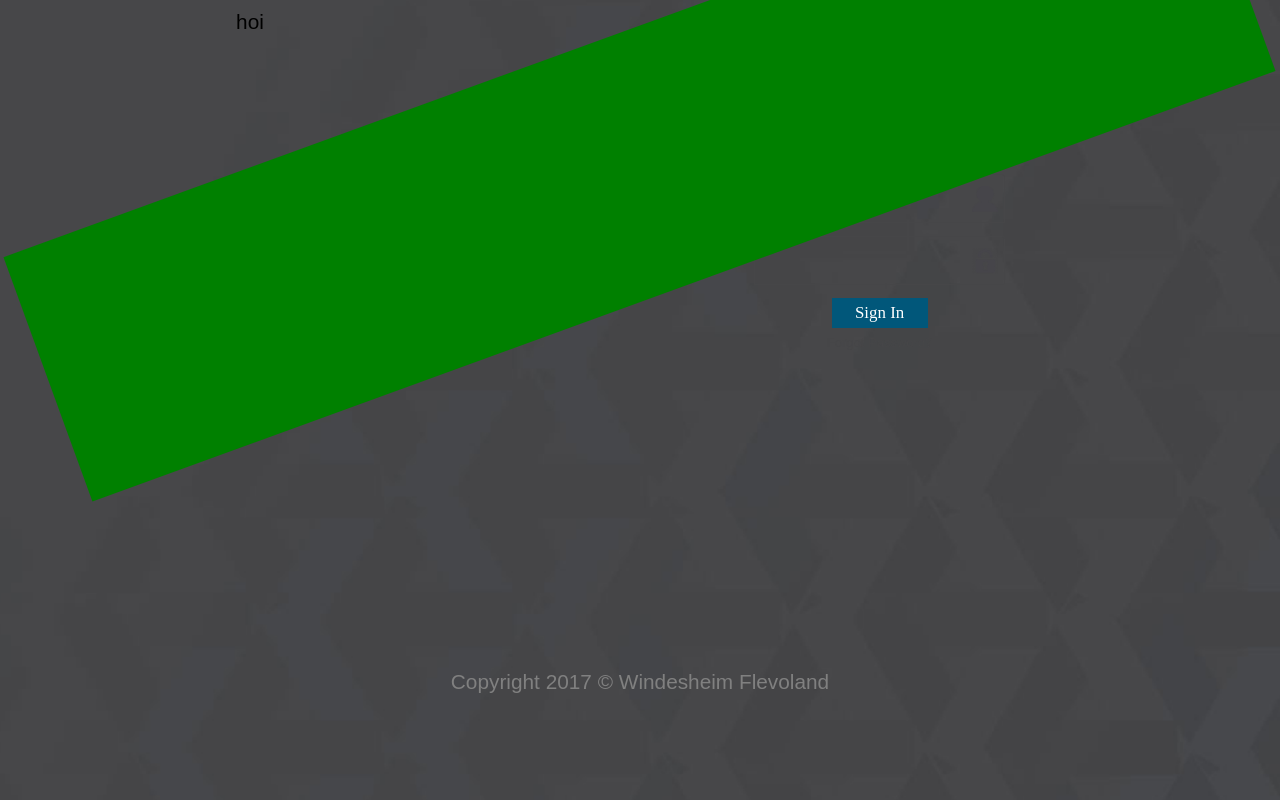
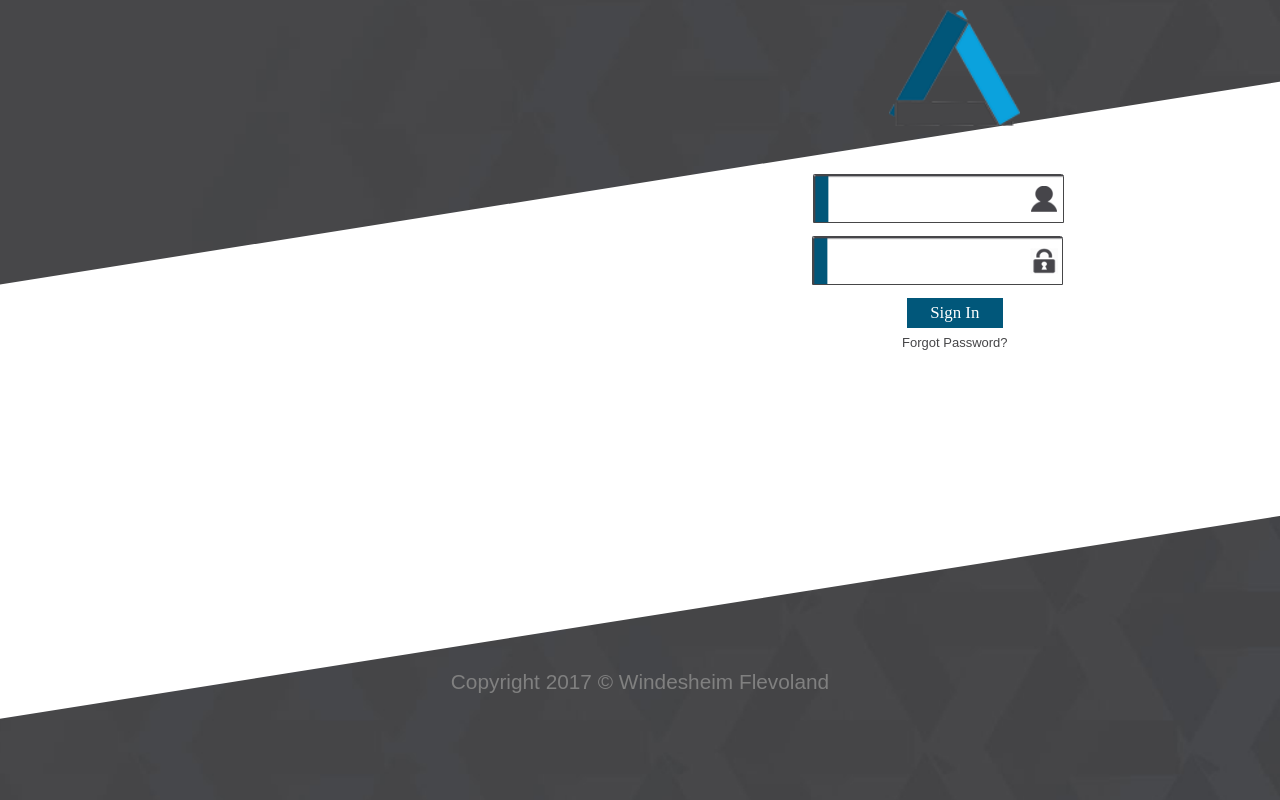
Before and after one commit to joeyhoek/AbsenceWeb, a PHP site: page /view/ken.php in a window 1280 px wide. Run offline with PHP 8.4, Linux system fonts and the light colour scheme; the template is opened without the code that fills it, so the values that code supplies are empty.

Commit message:
kienyan
sucks

```diff
--- a/controller/qrCode.php
+++ b/controller/qrCode.php
@@ -8,7 +8,7 @@ $output = [
 	"value" => "Kien-Yan"
 ];
 $output = json_encode($output);
-$QRCode = new QRCode(300, 300);
+$QRCode = new QRCode(250, 250);
 $QRCodeLink = $QRCode->Generate($output);
 $QRCodeDesktopLink = $QRCode->GenerateDesktopClientLink($QRCodeLink, "HDBJHAS", "ADHKJAH", "134342");
 echo "<a href='" . $QRCodeDesktopLink . "'>Klik hier</a> om de Desktop Client te openen";
--- a/view/css/ken.css
+++ b/view/css/ken.css
@@ -7,10 +7,8 @@
 bottom:0px; border:5px solid #36F}
 */
 
-
 html {
 	background: url(../images/achtergrondGrijs.png) no-repeat center center fixed;
-
 	-webkit-background-size: cover;
 	-moz-background-size: cover;
 	-o-background-size: cover;
@@ -18,30 +16,67 @@ html {
 	background-position: 100% 100%;
 	-moz-transform: scale(1.3); /* for Firefox, default 1*/
     zoom:130%; /* For Chrome, IE, default 100%*/
-/*
-	column-count: 2;
-	column-width: 50%;
-*/
+	overflow-x: hidden;
+}
+
+#wit {
+	-moz-transform: rotate(-9deg);
+	-ms-transform: rotate(-9deg);
+	-webkit-transform: rotate(-9deg);
+	transform: rotate(-9deg);
+	background-color: white;
+	width: 120%;
+	height: 330px;
+	position: absolute;
+	z-index: -1;
+	top: calc(50% - 165px);
+	left: -100px;
+
+
 }
 
 body {
 	text-align: center;
 	font-family: Arial, "Helvetica Neue", Helvetica, sans-serif;
+	overflow-x: hidden;
+}
+
+
+.container {
+	max-width: 100%;
+	height: auto;
+	display: flex;
+}
+
+#column-left {
+	flex: 1;
+	order: 1;
+	text-align: center;
+	flex-basis: 45%;
+
+}
+
+#column-right {
+	flex: 1;
+	order: 2;
+	text-align: center;
+	flex-basis: 45%;
+
+
+}
+
+@media (min-width: 900px) {
+	.container {
+/*		qqqqqqqq*/
+
+	}
 }
 
 #footer {
 	color: grey;
+	width: 100%;
 }
 
-#column-left {
-	float: left;
-	width: 600px;
-}
-
-#column-right {
-	float: right;
-	width: 600px;
-}
 
 .button {
 	background-color: #01577A;
@@ -70,28 +105,35 @@ a:link {
 	background-color: white;
 	border-radius: 1px 2px 0px 0px;
 	border: solid 1.5px #464648;
+	background: url(../images/inputbox.png) no-repeat;
 }
 
 input:-webkit-autofill { -webkit-box-shadow:200px 200px 100px white inset; box-shadow:200px 200px 100px white inset; }
 
-.email {
-	background: url(../images/login.png) no-repeat right 5px center;
-	background-size: 20px 20px;
+.emailLogo {
+
+	height: 20;
+	width: 20;
+	position: relative;
+	right: 30px;
+	top: 6px;
+	z-index: 99;
+
 }
 
-.password {
-	background: url(../images/slotje.png) no-repeat right 5px center;
-	background-size: 20px 20px;
+.passwordLogo {
+
+	height: 20;
+	width: 22;
+	position: relative;
+	right: 30px;
+	top: 6px;
+	z-index: 99;
+
 }
 
-#wit {
-	-moz-transform: rotate(20deg);
-	-ms-transform: rotate(20deg);
-	-webkit-transform: rotate(20deg);
-	transform: rotate(-20deg);
-	background-color: green;
-	width: 100%;
-	height: 200px;
+#logo {
+
 }
 
 #footer {
--- a/view/ken.php
+++ b/view/ken.php
@@ -5,7 +5,7 @@
 
 
 <body>
-
+	<div class="container">
 	<div id="column-left">
 
 		<div id="qrcode">
@@ -20,10 +20,15 @@
 
 		<form method="POST">
 
-			<input class="input email" type="text" name="email" required><br>
-			<input class="input password" type="password" name="password" required><br>
+			<input class="input email" type="text" name="email" required>
+			<img class="emailLogo" src="view/images/login.png">
+			<br>
+			<input class="input password" type="password" name="password" required>
+			<img class="passwordLogo" src="view/images/slotje.png">
+			<br>
+
 			<button class="button" type="submit" name="login">Sign In</button> <br>
-			<a href="../controller/forgot_password.php">Forgot Password?</a>
+			<span class="forgot_password"><a href="../controller/forgot_password.php">Forgot Password?</a></span>
 		</form>
 
 <!-- DOUBLE BORDERS TEST
@@ -35,13 +40,8 @@
 
 	</div>
 
-	<div id="column-middle">
-		hoi
-
-	</div>
-
-	<div id="wit"></div>
+		<div id="container2"><div id="wit"></div></div>
 
 	<span id="footer">Copyright 2017 © Windesheim Flevoland</span>
-
+	</div>
 </body>
```
Also changed, not shown: view/images/inputbox.png (added).
